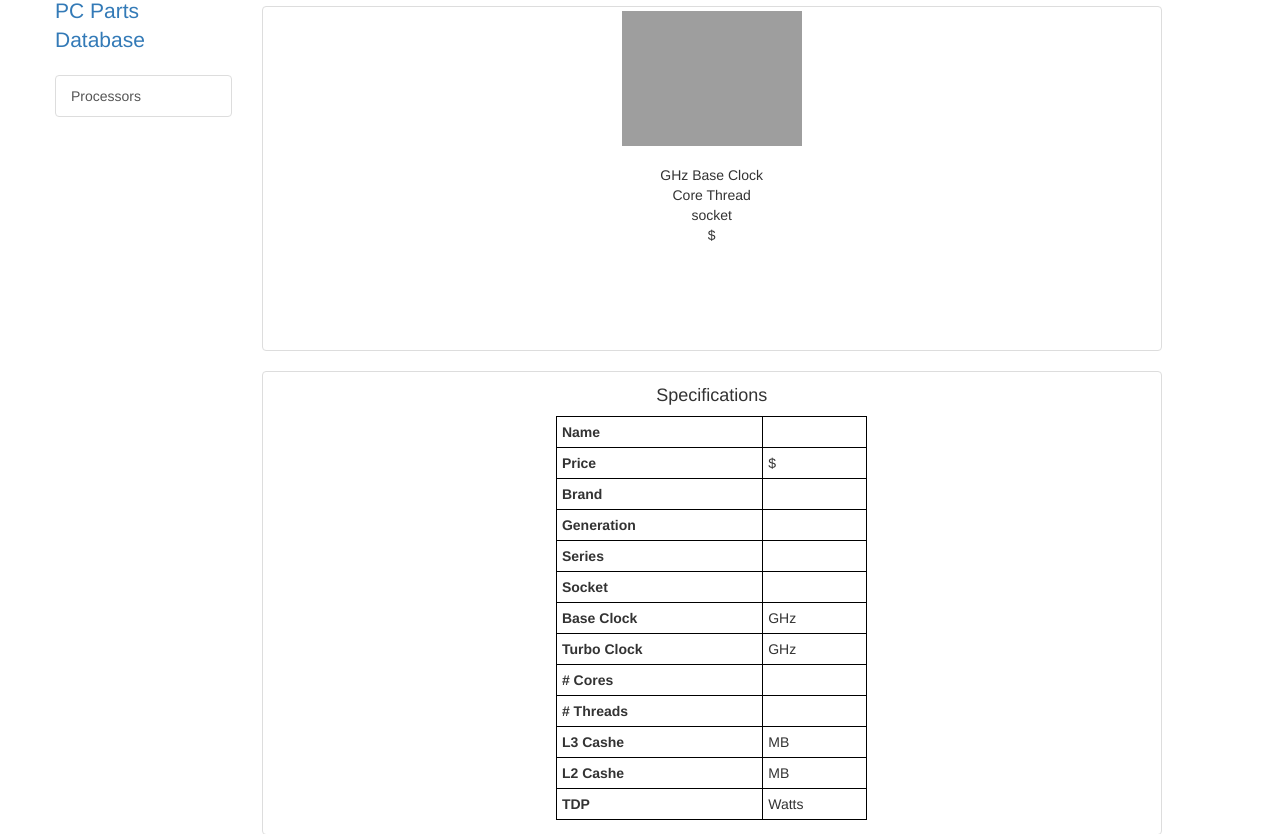
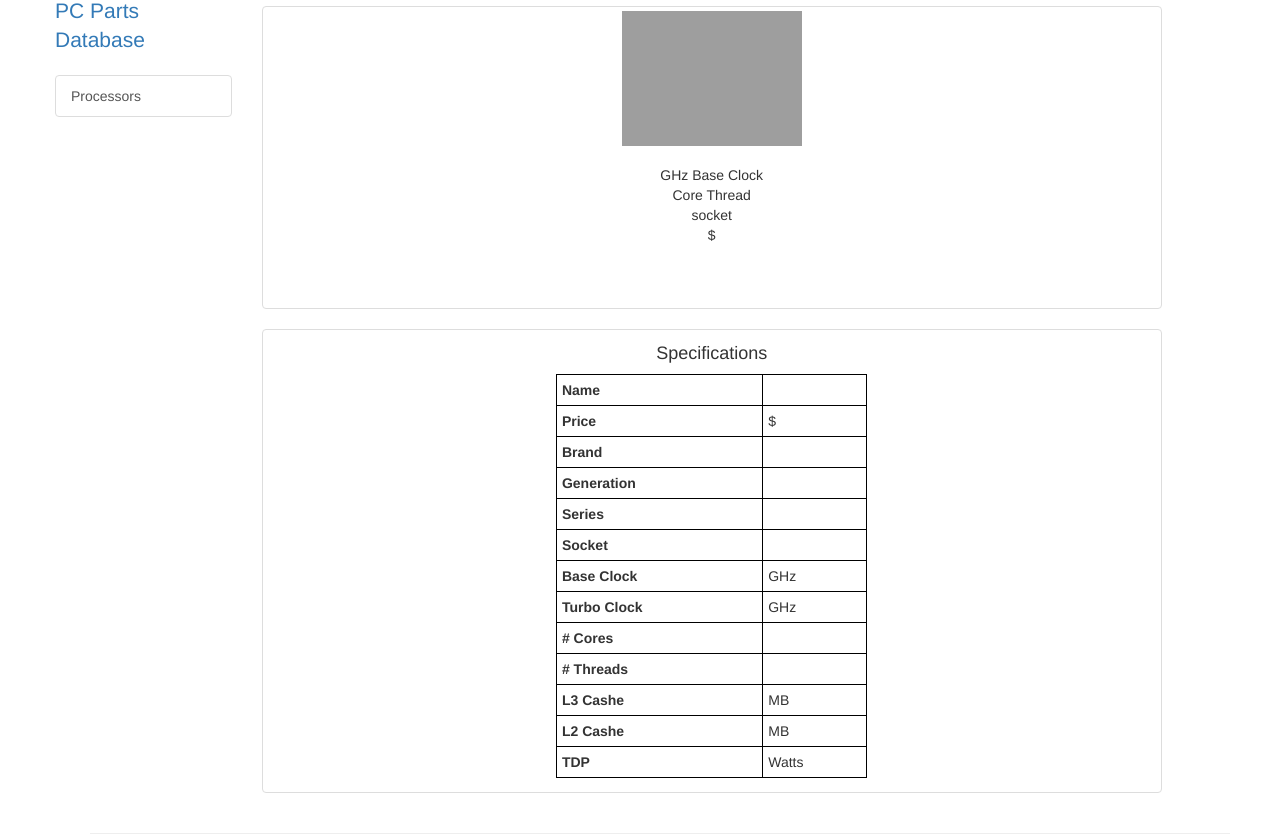
Before and after one commit to geraldjglasgow/PC-Parts-Database, a PHP site: page /parts/cpu/moreinfo.php?cname=1 in a window 1280 px wide. Shown: the part 44-878 px from the top of the page. Run offline with PHP 8.4, Linux system fonts and the light colour scheme; data that the repository does not hold is empty; some libraries are stand-ins or nearby versions; grey boxes are pictures that could not be loaded.

Commit message:
- fixed height:auto

```diff
--- a/project/css/style.css
+++ b/project/css/style.css
@@ -5,7 +5,7 @@ body {
 }
 
 .caption {
-    height: 150pt;
+    height: auto;
     overflow: hidden;
 }
 
```
